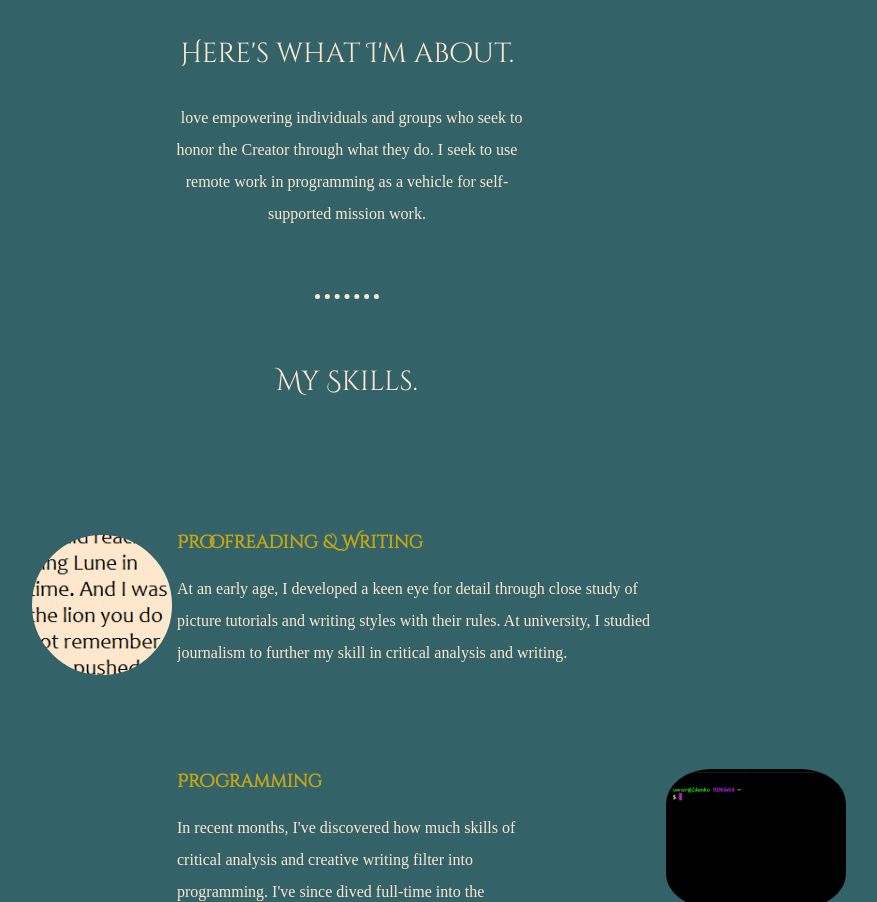
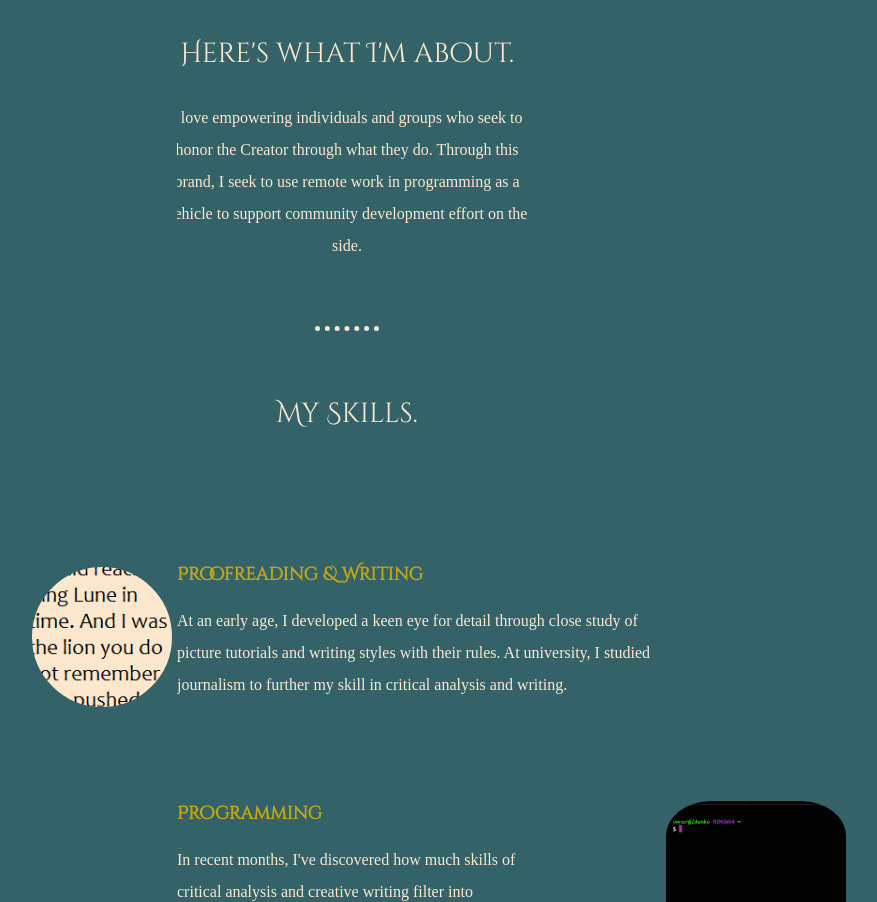
Before and after one commit to SolwayEnterprises/react-js-cv, a React (Create React App) app: page / in a window 1280 px wide. Shown: the part 897-1799 px from the top of the page, without its empty margins (293-1170 px from the left). Built offline with nearby package versions, Linux system fonts and the light colour scheme; a web font is replaced by a local one.

Commit message:
update listening port

```diff
--- a/package.json
+++ b/package.json
@@ -18,7 +18,7 @@
     "web-vitals": "^2.1.4"
   },
   "scripts": {
-    "start": "react-scripts start",
+    "start": "set PORT=process.env.PORT && react-scripts start",
     "build": "react-scripts build",
     "test": "react-scripts test",
     "eject": "react-scripts eject"
--- a/src/components/middle-sections/profile.jsx
+++ b/src/components/middle-sections/profile.jsx
@@ -7,8 +7,9 @@ export default function Profile() {
         <h2>Here's what I'm about.</h2>
         <p className="bio">
           I love empowering individuals and groups who seek to honor the
-          Creator through what they do. I seek to use remote work in
-          programming as a vehicle for self-supported mission work.
+          Creator through what they do. Through this brand, I seek to use
+          remote work in programming as a vehicle to support community
+          development effort on the side.
         </p>
       </div>);
 }
```
Also changed, not shown: src/index.js (line endings or trailing spaces), 1 other file (tests, documents, lock files or other folders).
